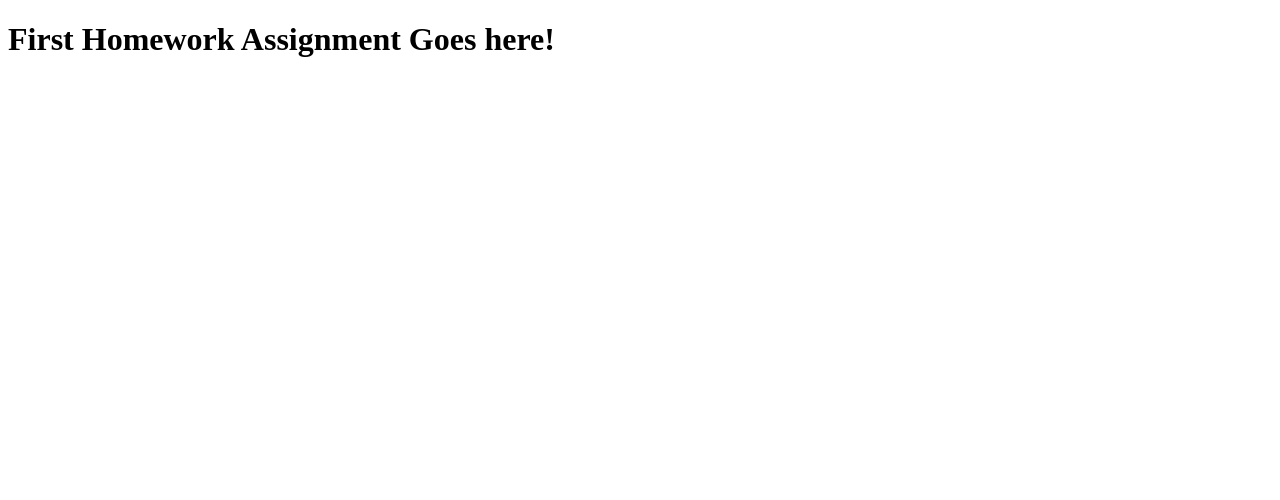
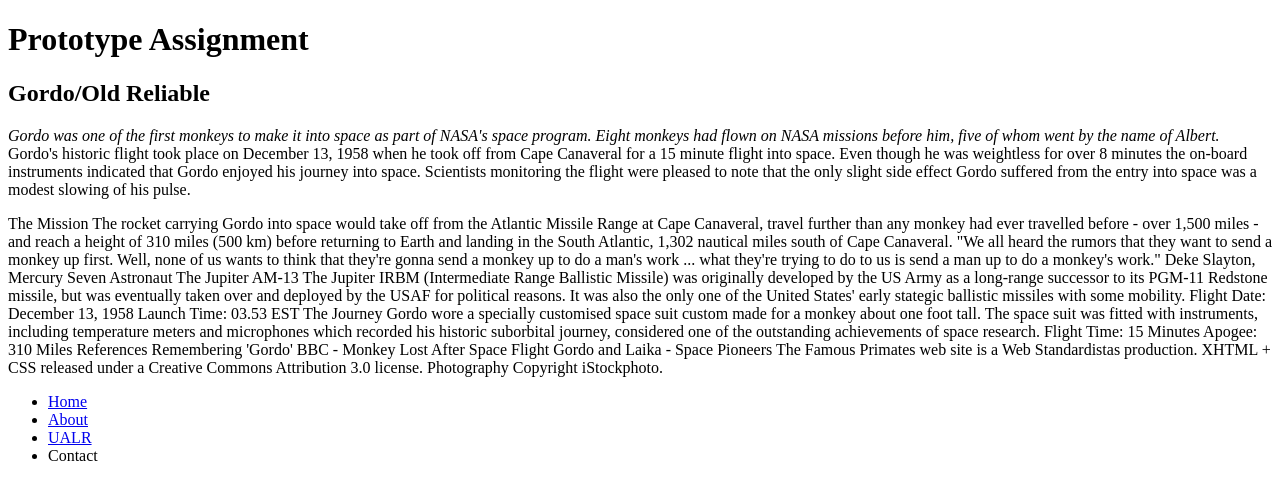
Before and after one commit to Robert-Diep/ifsc-1310, a plain HTML site: page prototype/index.html in a window 1280 px wide. Drawn offline with Linux system fonts and the light colour scheme.

Commit message:
sample content and nav

```diff
--- a/prototype/index.html
+++ b/prototype/index.html
@@ -1,3 +1,73 @@
 <!DOCTYPE html>
+<html lang ="en">
 
-<h1>First Homework Assignment Goes here!</h1>
+<head>
+    <title>Prototype HTML Document Assignment</title>
+    <meta name="Author" content="Robert Diep"/>
+    <meta charset ="utf-8"/>
+    <meta name="Prototype" contnent="Assignment over sample content"/>
+</head>
+
+<body>
+    <main>
+        <header class="primary">
+            <h1>Prototype Assignment</h1> <!--Document Title-->
+        </header>
+        <section id="content">
+
+
+<h2><strong>Gordo/Old Reliable</strong></h2>
+
+<p><em>Gordo was one of the first monkeys to make it into space as part of NASA's space program. Eight monkeys had flown on NASA missions before him, five of whom went by the name of Albert.</em><br />
+
+Gordo's historic flight took place on December 13, 1958 when he took off from Cape Canaveral for a 15 minute flight into space. Even though he was weightless for over 8 minutes the on-board instruments indicated that Gordo enjoyed his journey into space. Scientists monitoring the flight were pleased to note that the only slight side effect Gordo suffered from the entry into space was a modest slowing of his pulse.</p>
+</section>
+
+The Mission
+
+The rocket carrying Gordo into space would take off from the Atlantic Missile Range at Cape Canaveral, travel further than any monkey had ever travelled before - over 1,500 miles - and reach a height of 310 miles (500 km) before returning to Earth and landing in the South Atlantic, 1,302 nautical miles south of Cape Canaveral.
+
+"We all heard the rumors that they want to send a monkey up first. Well, none of us wants to think that they're gonna send a monkey up to do a man's work ... what they're trying to do to us is send a man up to do a monkey's work."
+
+Deke Slayton, Mercury Seven Astronaut
+
+
+The Jupiter AM-13
+
+The Jupiter IRBM (Intermediate Range Ballistic Missile) was originally developed by the US Army as a long-range successor to its PGM-11 Redstone missile, but was eventually taken over and deployed by the USAF for political reasons. It was also the only one of the United States' early stategic ballistic missiles with some mobility.
+
+Flight Date: December 13, 1958
+Launch Time: 03.53 EST
+
+
+The Journey
+
+Gordo wore a specially customised space suit custom made for a monkey about one foot tall. The space suit was fitted with instruments, including temperature meters and microphones which recorded his historic suborbital journey, considered one of the outstanding achievements of space research.
+
+Flight Time: 15 Minutes
+Apogee: 310 Miles
+
+
+References
+
+Remembering 'Gordo'
+BBC - Monkey Lost After Space Flight
+Gordo and Laika - Space Pioneers
+
+
+The Famous Primates web site is a Web Standardistas production.
+XHTML + CSS released under a Creative Commons Attribution 3.0 license.
+Photography Copyright iStockphoto.
+
+<nav class ="primary"><!--Navigation-->
+    <ul>
+        <li><a href="home.html">Home</a></li>
+        <li><a href="about.html">About</a></li>
+        <li><a href="https://ualr.edu" target="_blank">UALR</a></li>
+        <li><a href="contact@email.com"></a>Contact</li>
+    </ul>
+</nav>
+    </main>
+</body>
+
+</html>
```
